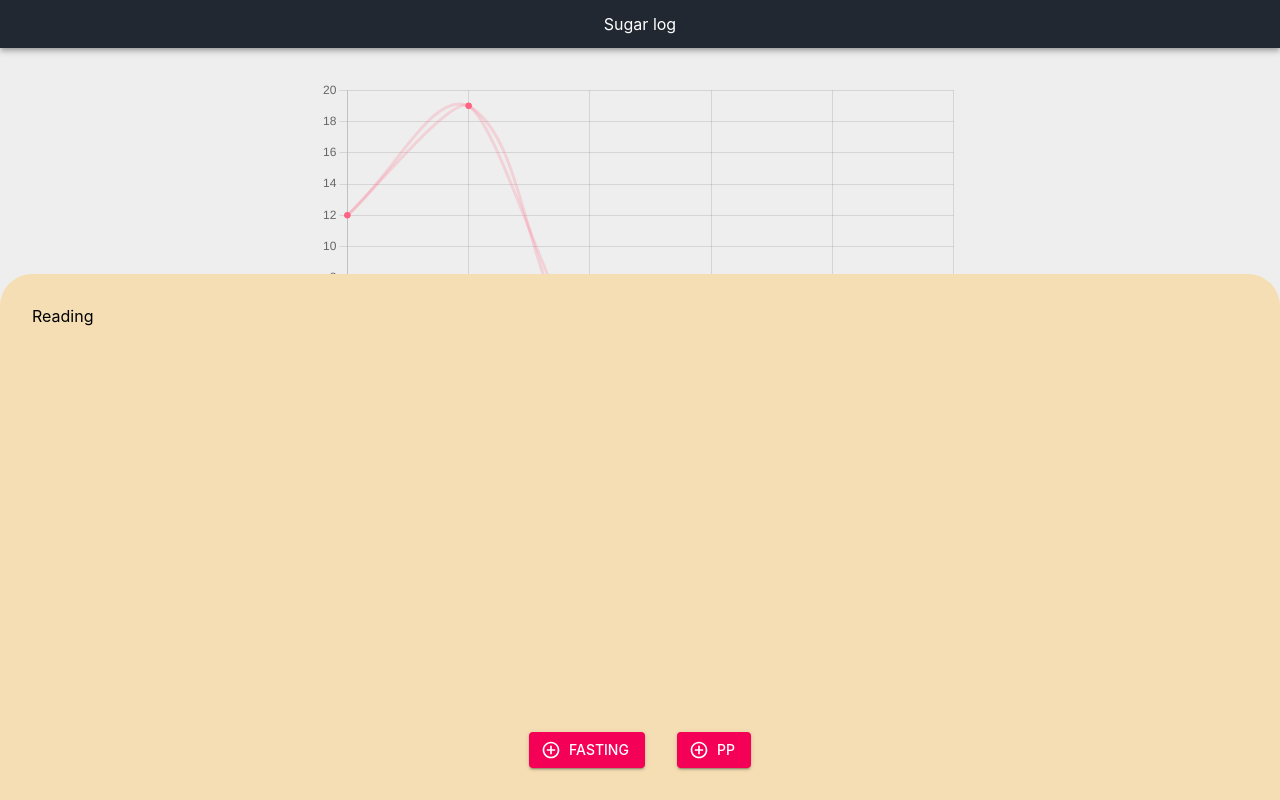
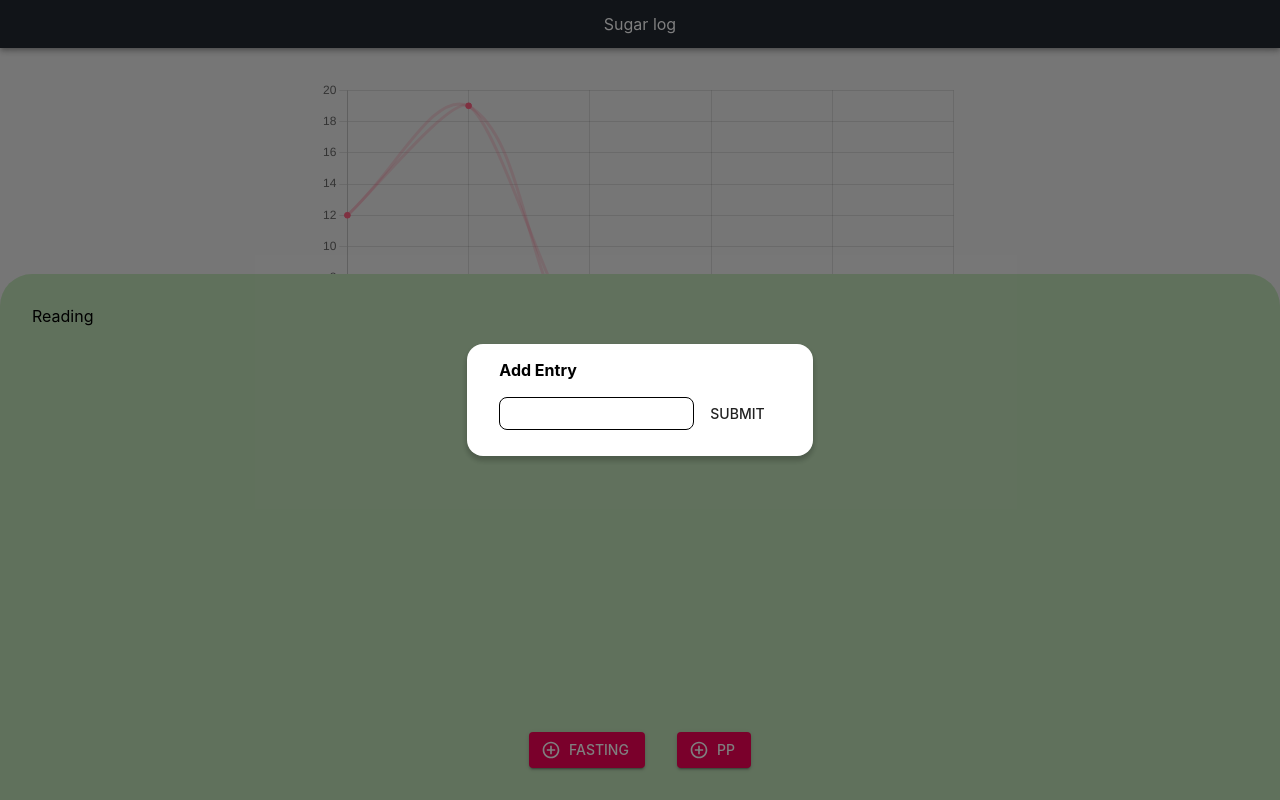
Before and after one commit to vaibhavmande/sugar-log, a React (Create React App) app: page / in a window 1280 px wide. Both pictures are taken after a click on the button "FASTING". Built offline with nearby package versions, Linux system fonts and the light colour scheme.

Commit message:
Added form entry

```diff
--- a/src/components/blocks/Action/Action.js
+++ b/src/components/blocks/Action/Action.js
@@ -3,6 +3,7 @@ import Button from '@material-ui/core/Button'
 import styled from 'styled-components'
 import FlexContainer from '../../containers/FlexContainer'
 import ControlPointIcon from '@material-ui/icons/ControlPoint'
+import AddEntry from '../AddEntry/AddEntry'
 
 const AddFasting = styled(Button)`
   margin: 0 1rem;
@@ -13,12 +14,14 @@ const AddPP = styled(Button)`
 `
 
 const Action = ({ isEnabled }) => {
+  const [open, setOpen] = React.useState(false)
   return (
     <FlexContainer ai="center" jc="center">
       <AddFasting
         variant="contained"
         color="secondary"
         startIcon={<ControlPointIcon />}
+        onClick={() => setOpen(!open)}
       >
         Fasting
       </AddFasting>
@@ -26,9 +29,11 @@ const Action = ({ isEnabled }) => {
         variant="contained"
         color="secondary"
         startIcon={<ControlPointIcon />}
+        onClick={() => setOpen(!open)}
       >
         PP
       </AddPP>
+      <AddEntry open={open} setOpen={setOpen} />
     </FlexContainer>
   )
 }
--- /dev/null
+++ b/src/components/blocks/AddEntry/AddEntry.js
@@ -0,0 +1,72 @@
+import React from 'react'
+import { Button } from '@material-ui/core'
+import Modal from '@material-ui/core/Modal'
+import Backdrop from '@material-ui/core/Backdrop'
+import Slide from '@material-ui/core/Slide'
+import styled from 'styled-components'
+
+const Paper = styled.div`
+  background-color: #fff;
+  /* border: 2px solid #000; */
+  box-shadow: 0 4px 5px 1px rgba(0, 0, 0, 0.2);
+  padding: 1rem 2rem 1.5rem;
+  margin: 1rem;
+  border-radius: 1rem;
+`
+
+const FlexModal = styled(Modal)`
+  display: flex;
+  align-items: center;
+  justify-content: center;
+`
+
+const Input = styled.input`
+  background-color: none;
+  border: 1px solid;
+  border-radius: 0.5rem;
+  padding: 0.5rem;
+  outline: none;
+`
+const Heading = styled.h4`
+  margin-bottom: 1rem;
+`
+
+export default function AddEntry({ open, setOpen }) {
+  // const [open, setOpen] = React.useState(false);
+
+  const handleOpen = () => {
+    setOpen(true)
+  }
+
+  const handleClose = () => {
+    setOpen(false)
+  }
+
+  return (
+    <div>
+      <FlexModal
+        ai="center"
+        jc="center"
+        aria-labelledby="Add"
+        aria-describedby="Add"
+        open={open}
+        onClose={handleClose}
+        closeAfterTransition
+        BackdropComponent={Backdrop}
+        BackdropProps={{
+          timeout: 500,
+        }}
+      >
+        <Slide direction="up" in={open} mountOnEnter unmountOnExit>
+          <Paper>
+            <Heading id="transition-modal-title">Add Entry</Heading>
+            <Input type="number" pattern="[0-9]{3}" />
+            <Button variant="outline" color="primary">
+              Submit
+            </Button>
+          </Paper>
+        </Slide>
+      </FlexModal>
+    </div>
+  )
+}
--- a/src/components/blocks/AppContainer/AppContainer.js
+++ b/src/components/blocks/AppContainer/AppContainer.js
@@ -2,7 +2,6 @@ import React from 'react'
 import FlexContainer from '../../containers/FlexContainer'
 import Trend from '../Trend/Trend'
 import Readings from '../Readings/Readings'
-import Action from '../Action/Action'
 import styled from 'styled-components'
 
 const ColoredBackground = styled(FlexContainer)`
--- a/src/components/blocks/Readings/Readings.js
+++ b/src/components/blocks/Readings/Readings.js
@@ -7,7 +7,7 @@ const Container = styled(FlexContainer)`
   padding: 2rem;
   align-self: stretch;
   border: none;
-  background-color: wheat;
+  background-color: #c2e3ba;
   border-radius: 2rem 2rem 0 0;
   position: relative;
 `
```
